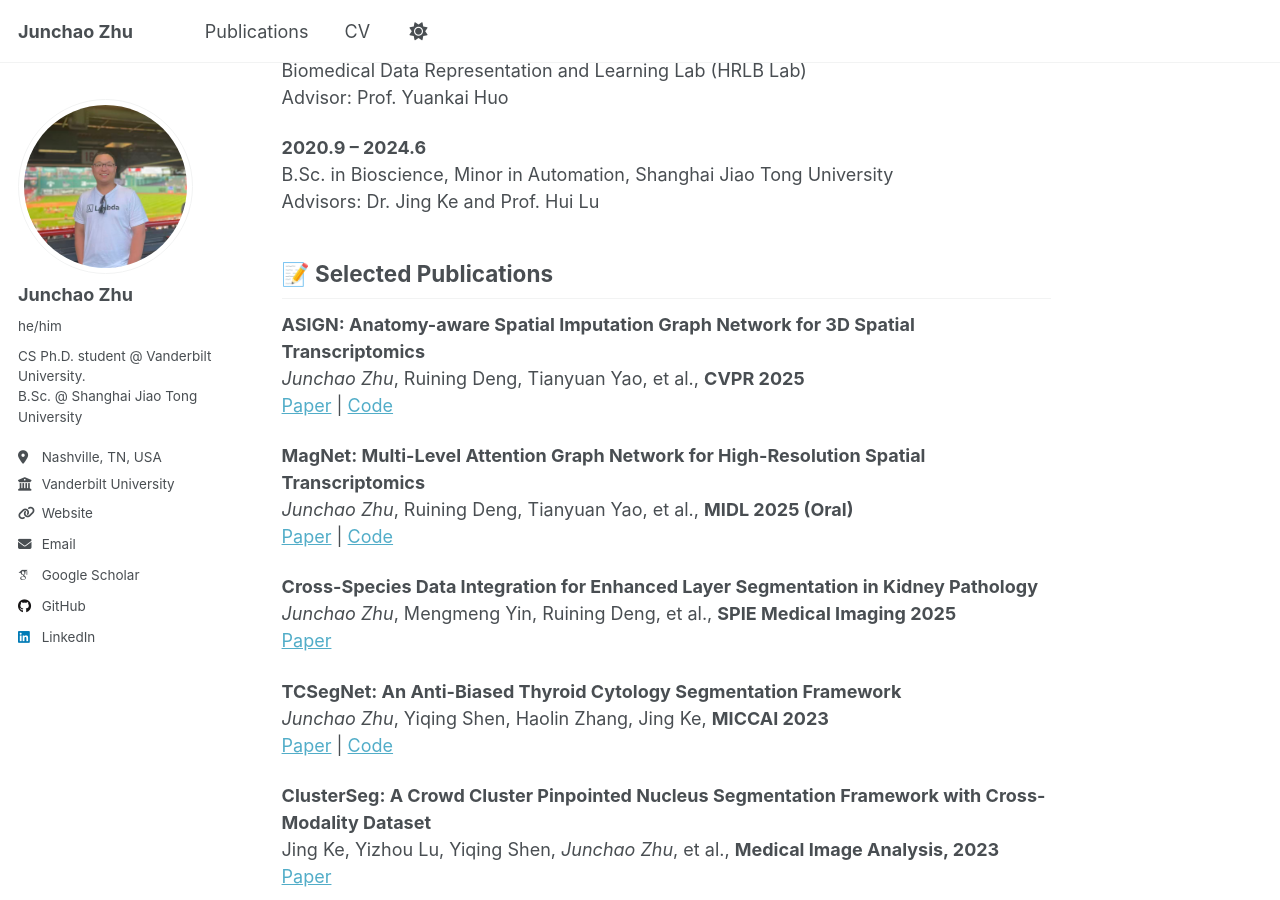
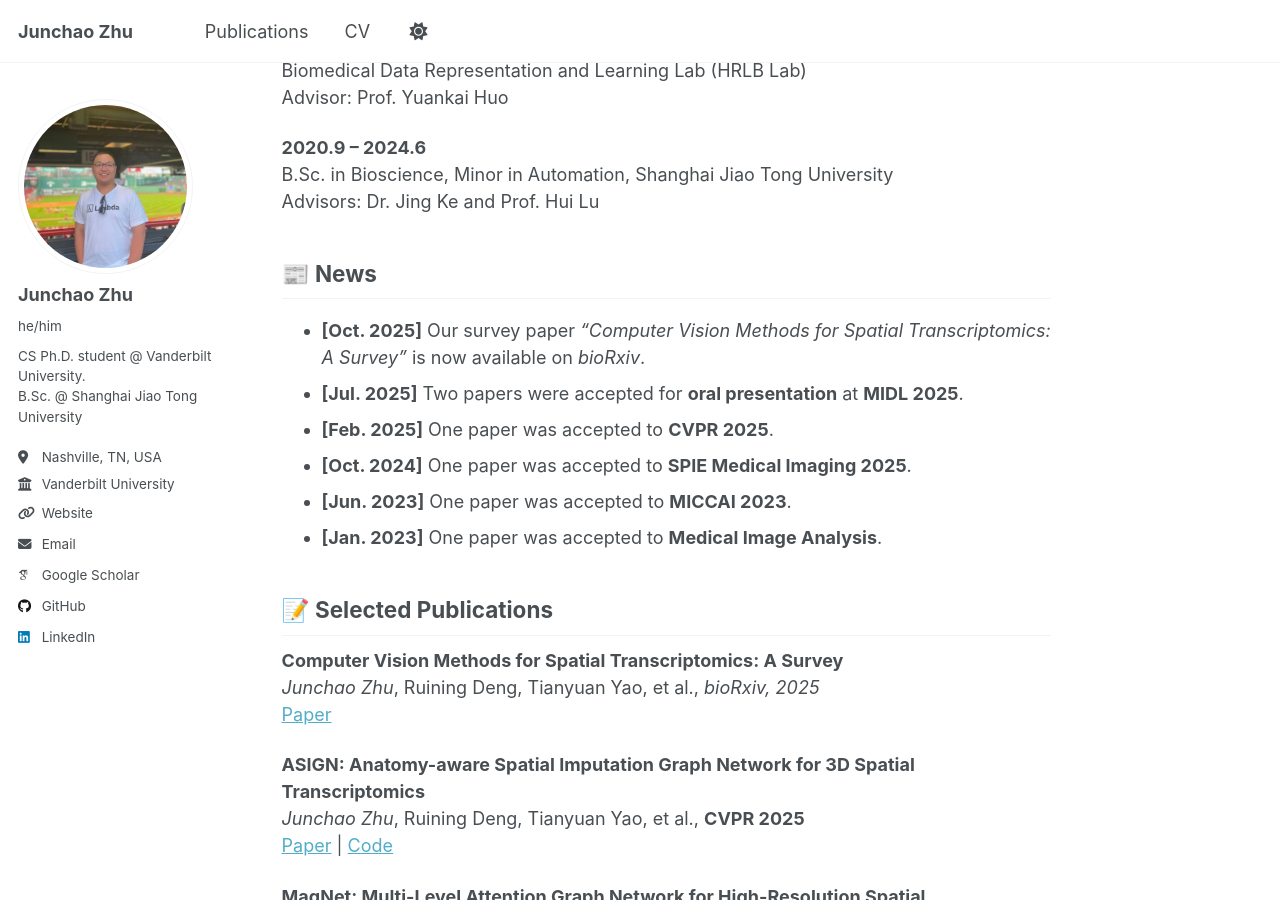
Before and after one commit to Junchao-Zhu/Junchao-Zhu.github.io, a Jekyll site: the page built from _pages/about.md, in a window 1280 px wide and 900 px high, scrolled down 423 px. Built offline with Jekyll 4.4.1, drawn with Linux system fonts in a browser that asks for light colours; some web fonts are replaced; a script that is not in the unit is left out.

Commit message:
Update about.md

```diff
--- a/_pages/about.md
+++ b/_pages/about.md
@@ -22,19 +22,27 @@ Advisor: Prof. Yuankai Huo
 B.Sc. in Bioscience, Minor in Automation, Shanghai Jiao Tong University
 Advisors: Dr. Jing Ke and Prof. Hui Lu
 
+
+## 📰 News
+- **[Oct. 2025]** Our survey paper *“Computer Vision Methods for Spatial Transcriptomics: A Survey”* is now available on *bioRxiv*.
+- **[Jul. 2025]** Two papers were accepted for **oral presentation** at **MIDL 2025**.
+- **[Feb. 2025]** One paper was accepted to **CVPR 2025**.
+- **[Oct. 2024]** One paper was accepted to **SPIE Medical Imaging 2025**.
+- **[Jun. 2023]** One paper was accepted to **MICCAI 2023**.
+- **[Jan. 2023]** One paper was accepted to **Medical Image Analysis**.
+
 ## 📝 Selected Publications
+**Computer Vision Methods for Spatial Transcriptomics: A Survey**
+*Junchao Zhu*, Ruining Deng, Tianyuan Yao, et al., *bioRxiv, 2025*
+[Paper](https://www.biorxiv.org/content/10.1101/2025.10.13.682148v1.full.pdf)
 
 **ASIGN: Anatomy-aware Spatial Imputation Graph Network for 3D Spatial Transcriptomics**
 *Junchao Zhu*, Ruining Deng, Tianyuan Yao, et al., **CVPR 2025**
-[Paper](https://arxiv.org/abs/2412.03026) | [Code](https://github.com/hrlblab/ASIGN)
+[Paper](https://openaccess.thecvf.com/content/CVPR2025/html/Zhu_ASIGN_An_Anatomy-aware_Spatial_Imputation_Graphic_Network_for_3D_Spatial_CVPR_2025_paper.html) | [Code](https://github.com/hrlblab/ASIGN)
 
 **MagNet: Multi-Level Attention Graph Network for High-Resolution Spatial Transcriptomics**
 *Junchao Zhu*, Ruining Deng, Tianyuan Yao, et al., **MIDL 2025 (Oral)**
 [Paper](https://arxiv.org/abs/2502.21011) | [Code](https://github.com/Junchao-Zhu/MagNet)
-
-**Cross-Species Data Integration for Enhanced Layer Segmentation in Kidney Pathology**
-*Junchao Zhu*, Mengmeng Yin, Ruining Deng, et al., **SPIE Medical Imaging 2025**
-[Paper](https://arxiv.org/abs/2408.09278)
 
 **TCSegNet: An Anti-Biased Thyroid Cytology Segmentation Framework**
 *Junchao Zhu*, Yiqing Shen, Haolin Zhang, Jing Ke, **MICCAI 2023**
@@ -42,4 +50,4 @@ Advisors: Dr. Jing Ke and Prof. Hui Lu
 
 **ClusterSeg: A Crowd Cluster Pinpointed Nucleus Segmentation Framework with Cross-Modality Dataset**
 Jing Ke, Yizhou Lu, Yiqing Shen, *Junchao Zhu*, et al., **Medical Image Analysis, 2023**
-[Paper](https://www.sciencedirect.com/science/article/pii/S1361841523000191)
+[Paper](https://www.sciencedirect.com/science/article/abs/pii/S1361841523000191)
```
